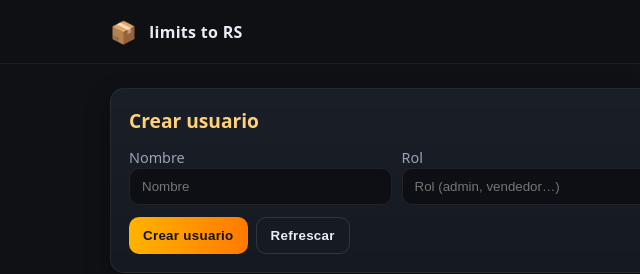
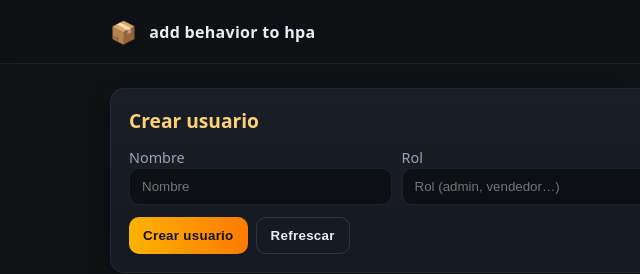
Before and after one commit to JuanGomePer/parcial1-patrones-arquitectonicos-avanzados, a website: page public/index.html in a window 1280 px wide. Shown: the top 274 px of the page, 0-640 px from the left. Drawn offline with Linux system fonts and the light colour scheme.

```diff
--- a/public/index.html
+++ b/public/index.html
@@ -123,7 +123,7 @@
 <body>
   <header>
     <div class="nav">
-      <div class="brand"><span class="emoji">📦</span><span>limits to RS</span></div>
+      <div class="brand"><span class="emoji">📦</span><span>add behavior to hpa</span></div>
       <div class="tabs" role="tablist" aria-label="Secciones">
         <button class="tab-btn" role="tab" aria-selected="true" data-tab="usuarios">Usuarios</button>
         <button class="tab-btn" role="tab" aria-selected="false" data-tab="productos">Productos</button>
```
